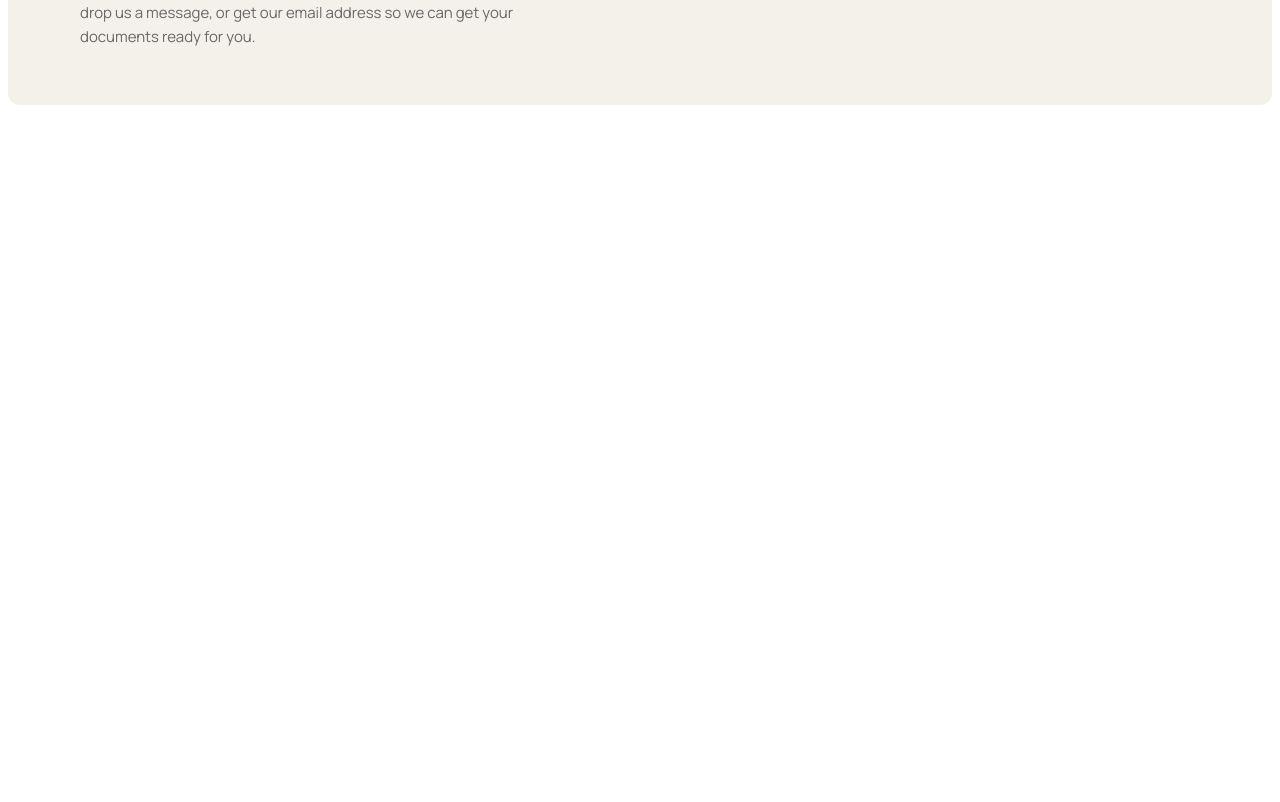
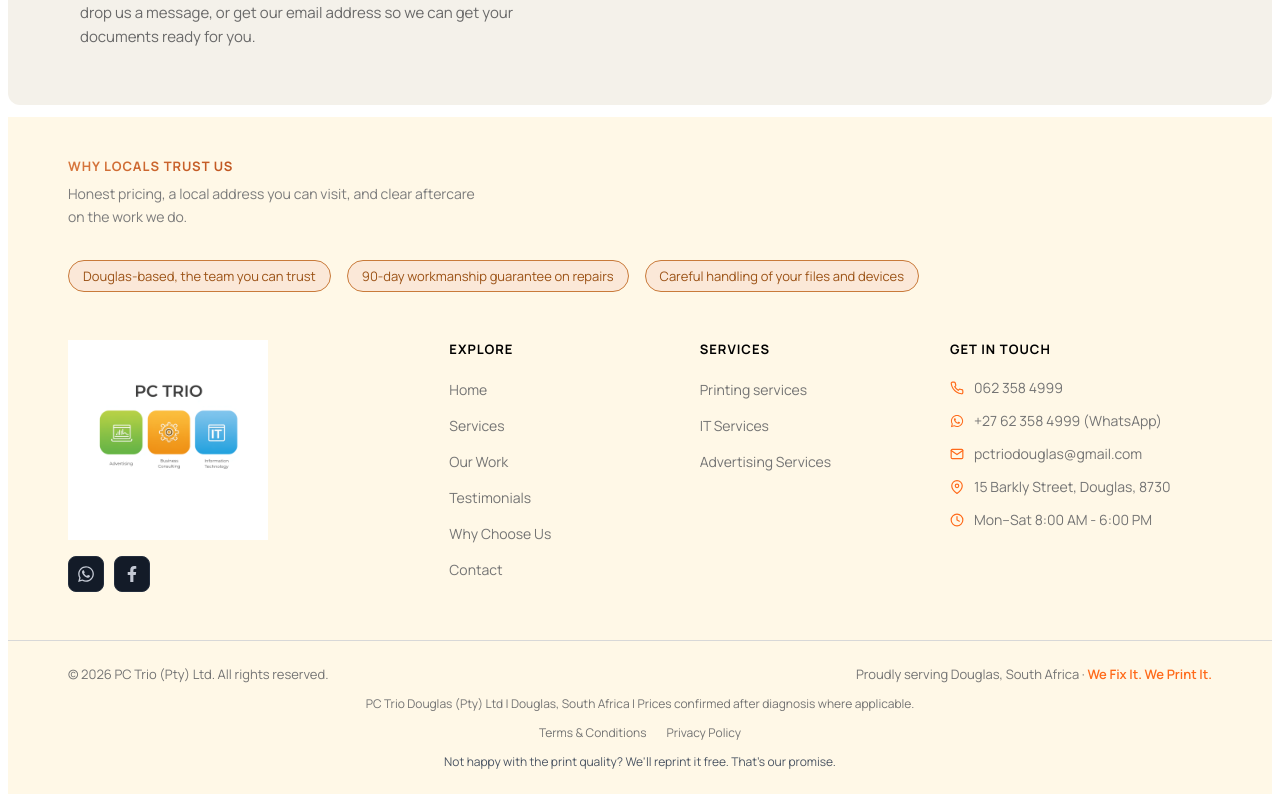
Before and after one commit to Ashton607/pctrio, a React (Vite) app: page /about in a window 1280 px wide. Shown: the part 1767-2569 px from the top of the page. Before the commit the page ends 1880 px from the top, so only its background shows below. Built offline with nearby package versions, Linux system fonts and the light colour scheme.

Commit message:
Complete: footer page

```diff
--- a/src/App.jsx
+++ b/src/App.jsx
@@ -9,6 +9,7 @@
 import Testimonial from './components/testimonial/Testimonial'
 import WhyUs from './components/whyus/WhyUs'
 import Contact from './components/contact/Contact'
+import Footer from './components/footer/Footer'
 
 function Home() {
   const location = useLocation()
@@ -40,6 +41,7 @@
         <Route path="/" element={<Home />} />
         <Route path="about" element={<About />} />
       </Routes>
+      <Footer/>
     </Router>
   )
 }
--- a/src/components/contact/Contact.css
+++ b/src/components/contact/Contact.css
@@ -297,3 +297,24 @@
   height: 100%;
   filter: grayscale(1) invert(0.9) contrast(0.9);
 }
+
+.form-status {
+  font-size: 14px;
+  margin-top: 4px;
+  border-radius: 4px;
+  width: 50%;
+  padding: 5px 12px;
+  border: #000000;
+}
+
+.form-status.success {
+  background-color: #E3F5E1;
+  color: #216624;
+  border: 1px solid #85e289;
+}
+
+.form-status.error {
+  background-color: #FBE2E1;
+  color: #C0392B;
+  border: 1px solid #d37166;
+}
--- a/src/components/contact/Contact.jsx
+++ b/src/components/contact/Contact.jsx
@@ -2,6 +2,7 @@
 import './Contact.css'
 import { FaMapMarkerAlt,FaPhoneAlt,FaClock } from "react-icons/fa";
 import { IoIosMail } from "react-icons/io";
+import emailjs from '@emailjs/browser'
 
 const tabs = [
   { key: 'printing', label: 'Printing', color: 'green' },
@@ -17,18 +18,44 @@
     phone: '',
     message: '',
   })
+  const [status, setStatus] = useState(null) // null | 'sending' | 'success' | 'error'
 
   const handleChange = (e) => {
     setFormData({ ...formData, [e.target.name]: e.target.value })
   }
 
-  const handleSubmit = (e) => {
-    e.preventDefault()
-    console.log(`${service} enquiry:`, formData)
-    // hook up your email/API logic here
-  }
+
+const EMAILJS_SERVICE_ID = 'service_6aa45rb'
+const EMAILJS_TEMPLATE_ID = 'template_ga520lj'
+const EMAILJS_PUBLIC_KEY = '3jMXLV0BYe8ziv1FM'
 
 
+const handleSubmit = (e) => {
+    e.preventDefault()
+    setStatus('sending')
+
+    emailjs
+      .send(
+        EMAILJS_SERVICE_ID,
+        EMAILJS_TEMPLATE_ID,
+        {
+          service_type: service,
+          from_name: formData.name,
+          from_email: formData.email,
+          phone: formData.phone,
+          message: formData.message,
+        },
+        EMAILJS_PUBLIC_KEY
+      )
+      .then(() => {
+        setStatus('success')
+        setFormData({ name: '', email: '', phone: '', message: '' })
+      })
+      .catch((err) => {
+        console.error('EmailJS error:', err)
+        setStatus('error')
+      })
+  }
 
   return (
     <form className={`contact-form ${color}`} onSubmit={handleSubmit}>
@@ -80,9 +107,16 @@
         />
       </div>
 
-      <button type="submit" className={`form-submit ${color}`}>
-        Send Enquiry
+      <button type="submit" className={`form-submit ${color}`} disabled={status === 'sending'}>
+        {status === 'sending' ? 'Sending...' : 'Send Enquiry'}
       </button>
+
+      {status === 'success' && (
+        <p className="form-status success">Thanks! Your enquiry has been sent. We'll be in touch soon.</p>
+      )}
+      {status === 'error' && (
+        <p className="form-status error">Something went wrong. Please try again or contact us directly.</p>
+      )}
     </form>
   )
 }
--- /dev/null
+++ b/src/components/footer/Footer.css
@@ -0,0 +1,231 @@
+.site-footer {
+  background-color: #FFF8E7;
+  color: #c4c9d4;
+  padding-top: 40px;
+  box-sizing: border-box;
+  margin-top: 1%;
+}
+
+/* ---------- Trust bar ---------- */
+.footer-trust-bar {
+  display: flex;
+  justify-content: space-between;
+  align-items: center;
+  gap: 32px;
+  flex-wrap: wrap;
+  background-color: #FFF8E7;
+  margin: 0 60px 48px 60px;
+}
+
+.trust-message {
+  max-width: 420px;
+}
+
+.trust-label {
+  display: block;
+  font-size: 13px;
+  font-weight: 700;
+  letter-spacing: 1px;
+  text-transform: uppercase;
+  background: linear-gradient(135deg, #D9793F 0%, #C05621 40%, #7A3313 100%);
+  -webkit-background-clip: text;
+  -webkit-text-fill-color: transparent;
+  background-clip: text;
+  margin-bottom: 8px;
+}
+
+.trust-message p {
+  font-size: 14px;
+  line-height: 1.6;
+  color: #7c7c7c;
+  margin: 0;
+}
+
+.trust-points {
+  display: flex;
+  gap: 16px;
+  flex-wrap: wrap;
+}
+
+.trust-point {
+  background-color: #FBE8D8;
+  border: 1px solid #C97A3A;
+  border-radius: 30px;
+  padding: 6px 14px;
+  font-size: 13px;
+  color: #9b5216;
+  width: fit-content;
+}
+
+/* ---------- Main footer content ---------- */
+.footer-main {
+  display: grid;
+  grid-template-columns: 1.6fr 1fr 1fr 1.2fr;
+  gap: 32px;
+  padding: 0 60px 48px 60px;
+}
+
+.footer-brand {
+  display: flex;
+  flex-direction: column;
+  gap: 16px;
+}
+
+.footer-logo {
+  display: flex;
+  align-items: center;
+  flex: 1 1 200px;
+}
+
+.footer-logo img {
+  height: 200px;
+  width: auto;
+  object-fit: contain;
+}
+
+.footer-socials {
+  display: flex;
+  gap: 10px;
+}
+
+.social-icon {
+  display: flex;
+  align-items: center;
+  justify-content: center;
+  width: 36px;
+  height: 36px;
+  border-radius: 8px;
+  background-color: #131b28;
+  border: 1px solid #232d3d;
+  color: #c4c9d4;
+  transition: color 0.2s ease, border-color 0.2s ease;
+}
+
+.social-icon:hover {
+  color: #ff6a1a;
+  border-color: #ff6a1a;
+}
+
+.footer-column h4 {
+  font-size: 13px;
+  font-weight: 700;
+  letter-spacing: 1px;
+  text-transform: uppercase;
+  color: #000000;
+  margin: 0 0 20px 0;
+}
+
+.footer-column ul {
+  list-style: none;
+  margin: 0;
+  padding: 0;
+  display: flex;
+  flex-direction: column;
+  gap: 14px;
+}
+
+.footer-column a {
+  font-size: 14px;
+  color: #747474;
+  text-decoration: none;
+  transition: color 0.2s ease;
+}
+
+.footer-column a:hover {
+  color: #ff6a1a;
+}
+
+.footer-contact-list li {
+  display: flex;
+  align-items: flex-start;
+  gap: 10px;
+  font-size: 14px;
+  color: #747474;
+}
+
+.footer-contact-list svg {
+  color: #ff6a1a;
+  flex-shrink: 0;
+  margin-top: 3px;
+}
+
+/* ---------- Bottom bar ---------- */
+.footer-bottom {
+  border-top: 1px solid #d8d8d8;
+  padding: 24px 60px;
+  display: flex;
+  flex-direction: column;
+  gap: 12px;
+  align-items: center;
+  text-align: center;
+}
+
+.footer-bottom-row {
+  display: flex;
+  justify-content: space-between;
+  width: 100%;
+  font-size: 13px;
+  color: #747474;
+  flex-wrap: wrap;
+  gap: 8px;
+}
+
+.footer-bottom-right .highlight {
+  color: #ff6a1a;
+  font-weight: 600;
+}
+
+.footer-bottom-center {
+  font-size: 12px;
+  color: #747474;
+}
+
+.footer-bottom-links {
+  display: flex;
+  gap: 20px;
+}
+
+.footer-bottom-links a {
+  font-size: 12px;
+  color: #747474;
+  text-decoration: none;
+}
+
+.footer-bottom-links a:hover {
+  color: #ff6a1a;
+}
+
+.footer-bottom-note {
+  font-size: 12px;
+  color: #4b5563;
+}
+
+/* ---------- Responsive ---------- */
+@media (max-width: 1000px) {
+  .footer-main {
+    grid-template-columns: 1fr 1fr;
+  }
+
+  .footer-trust-bar {
+    flex-direction: column;
+    align-items: flex-start;
+    margin: 0 24px 40px 24px;
+  }
+}
+
+@media (max-width: 640px) {
+  .footer-main {
+    grid-template-columns: 1fr;
+    padding: 0 24px 40px 24px;
+  }
+
+  .footer-bottom {
+    padding: 24px;
+  }
+
+  .footer-bottom-row {
+    flex-direction: column;
+    align-items: center;
+    text-align: center;
+  }
+}
--- /dev/null
+++ b/src/components/footer/Footer.jsx
@@ -0,0 +1,112 @@
+import React from 'react'
+import './Footer.css'
+import { FaWhatsapp, FaFacebookF } from 'react-icons/fa'
+import { FiPhone, FiMail, FiMapPin, FiClock } from 'react-icons/fi'
+import { Link } from 'react-router-dom'
+import logo from '../../assets/PCTRIO_LOGO.png'
+
+const trustPoints = [
+  'Douglas-based, the team you can trust',
+  '90-day workmanship guarantee on repairs',
+  'Careful handling of your files and devices',
+]
+
+const exploreLinks = [
+  { label: 'Home', },
+  { label: 'Services', },
+  { label: 'Our Work', },
+  { label: 'Testimonials',},
+  { label: 'Why Choose Us', },
+  { label: 'Contact',},
+]
+
+const serviceLinks = [
+  { label: 'Printing services', to: '/#services' },
+  { label: 'IT Services', to: '/#services' },
+  { label: 'Advertising Services', to: '/#services' },
+]
+
+const Footer = () => {
+  return (
+    <footer className="site-footer">
+      <div className="footer-trust-bar">
+        <div className="trust-message">
+          <span className="trust-label">Why Locals Trust Us</span>
+          <p>Honest pricing, a local address you can visit, and clear aftercare on the work we do.</p>
+        </div>
+        <div className="trust-points">
+          {trustPoints.map((point, i) => (
+            <div className="trust-point" key={i}>{point}</div>
+          ))}
+        </div>
+      </div>
+
+      <div className="footer-main">
+        <div className="footer-brand">
+          <div className="footer-logo">
+            <img src={logo} alt="PC Trio logo" />
+
+          </div>
+          <div className="footer-socials">
+            <a href="https://wa.me/27823584999" target="_blank" rel="noopener noreferrer" className="social-icon">
+              <FaWhatsapp size={18} />
+            </a>
+            <a href="https://facebook.com" target="_blank" rel="noopener noreferrer" className="social-icon">
+              <FaFacebookF size={16} />
+            </a>
+          </div>
+        </div>
+
+        <div className="footer-column">
+          <h4>Explore</h4>
+          <ul>
+            {exploreLinks.map((link, i) => (
+              <li key={i}><Link to={link.to}>{link.label}</Link></li>
+            ))}
+          </ul>
+        </div>
+
+        <div className="footer-column">
+          <h4>Services</h4>
+          <ul>
+            {serviceLinks.map((link, i) => (
+              <li key={i}><Link to={link.to}>{link.label}</Link></li>
+            ))}
+          </ul>
+        </div>
+
+        <div className="footer-column">
+          <h4>Get In Touch</h4>
+          <ul className="footer-contact-list">
+            <li><FiPhone /> 062 358 4999</li>
+            <li><FaWhatsapp /> +27 62 358 4999 (WhatsApp)</li>
+            <li><FiMail /> pctriodouglas@gmail.com</li>
+            <li><FiMapPin /> 15 Barkly Street, Douglas, 8730</li>
+            <li><FiClock /> Mon–Sat 8:00 AM - 6:00 PM</li>
+          </ul>
+        </div>
+      </div>
+
+      <div className="footer-bottom">
+        <div className="footer-bottom-row">
+          <span>© 2026 PC Trio (Pty) Ltd. All rights reserved.</span>
+          <span className="footer-bottom-right">
+            Proudly serving Douglas, South Africa · <span className="highlight">We Fix It. We Print It.</span>
+          </span>
+        </div>
+        <div className="footer-bottom-center">
+          <span>PC Trio Douglas (Pty) Ltd | Douglas, South Africa | Prices confirmed after diagnosis where applicable.</span>
+        </div>
+        <div className="footer-bottom-links">
+          <Link to="/terms">Terms & Conditions</Link>
+          <Link to="/privacy">Privacy Policy</Link>
+        </div>
+        <div className="footer-bottom-note">
+          <span>Not happy with the print quality? We'll reprint it free. That's our promise.</span>
+        </div>
+      </div>
+    </footer>
+  )
+}
+
+export default Footer
```
